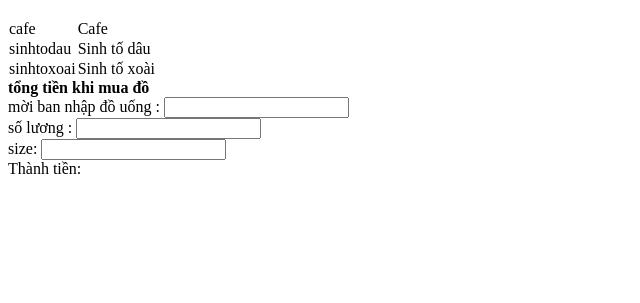
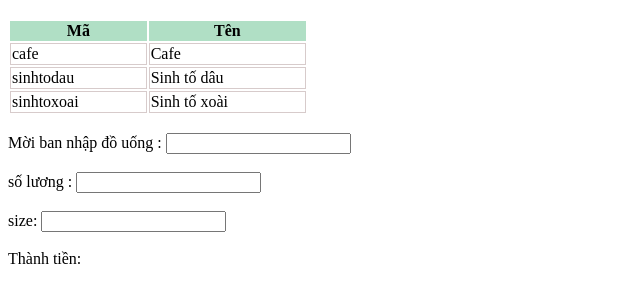
Before and after one commit to Bang241002/html-io, a plain HTML site: page bán đồ uống/douong.html in a window 1280 px wide. Shown: the part 61-364 px from the top of the page, without its empty margins (0-640 px from the left). Drawn offline with nearby package versions, Linux system fonts and the light colour scheme.

Commit message:
Update douong.html

```diff
--- a/bán đồ uống/douong.html
+++ b/bán đồ uống/douong.html
@@ -7,27 +7,48 @@
     <script src="https://cdnjs.cloudflare.com/ajax/libs/jquery/3.6.0/jquery.min.js"></script>
     <script src="js/douong.js"></script>
 
+
 </head>
 <body>
+<style type="text/css">
+    .header{
+        background: #b0dfc5;
+    }
+    td{
+        border: 1px solid #d7cbcb;
+    }
+    .tien{
+        color:red
+    }
+
+</style>
 <div ng-app="costApp" ng-controller="CostController" >
     <h1>menu</h1>
-    <div class="danhsachsp">
-    </div>
-    <b>tổng tiền khi mua đồ</b>
+    <div >
+        <table style="width: 300px;">
+            <tr class="header">
+                <th>Mã</th>
+                <th>Tên</th>
+            </tr>
+            <tbody class="danhsachsp">
+
+            </tbody>
+        </table>
+    </div><br>
     <div>
-        mời ban nhập đồ uống :
+        Mời ban nhập đồ uống :
         <input oninput="on_chondanhsach(this)" class="chon_danhsach"></input>
-    </div>
+    </div><br>
 
     <div>
         số lương :
         <input type="number" min="0" ng-model="soluong" class="so_luong" required >
-    </div>
+    </div><br>
 
     <div>
         size:
         <input  class="size" oninput="on_chondanhsach(this)"></input>
-    <div>
+    <div><br>
     <div>
        Thành tiền:
         <span  class="tien" ></span>
```
